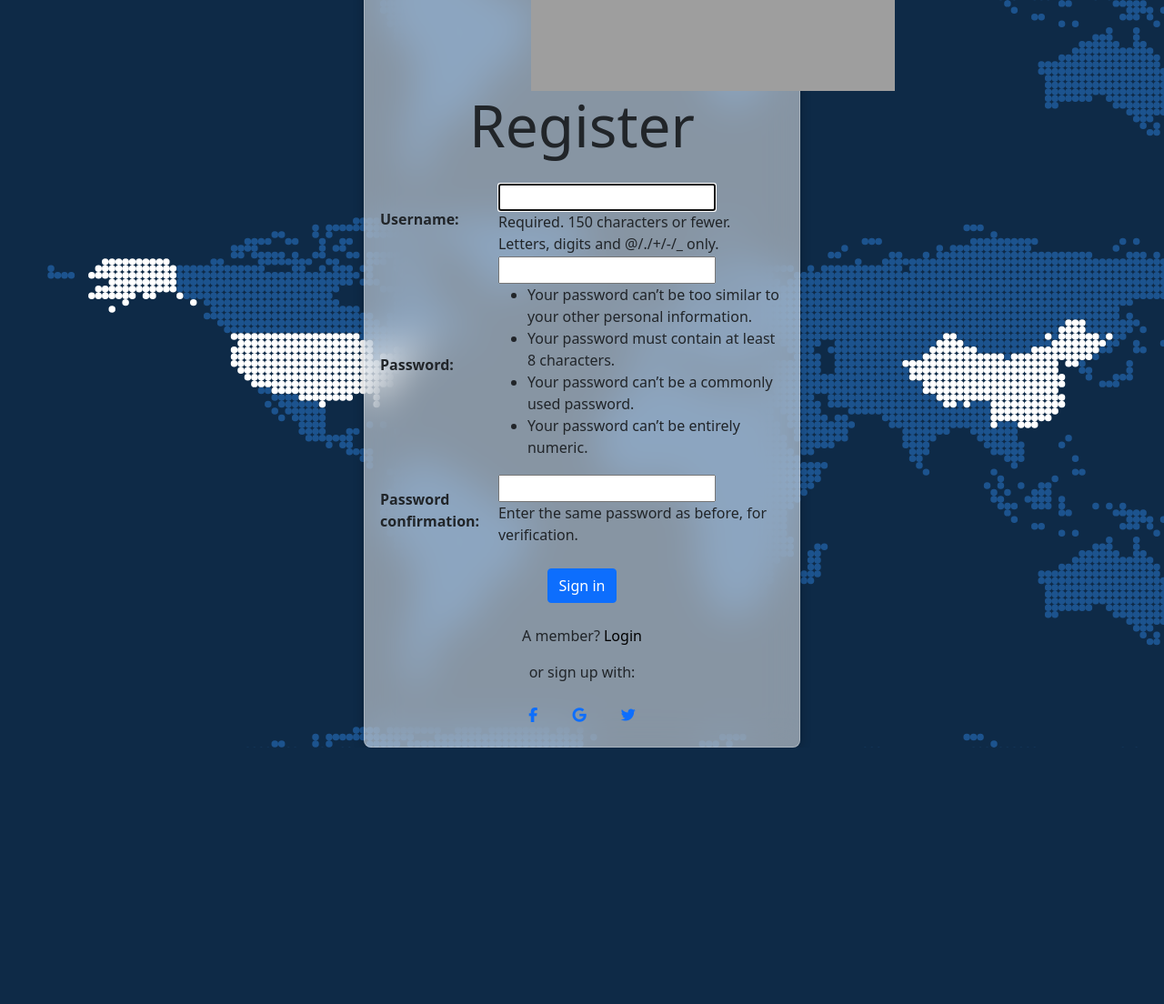
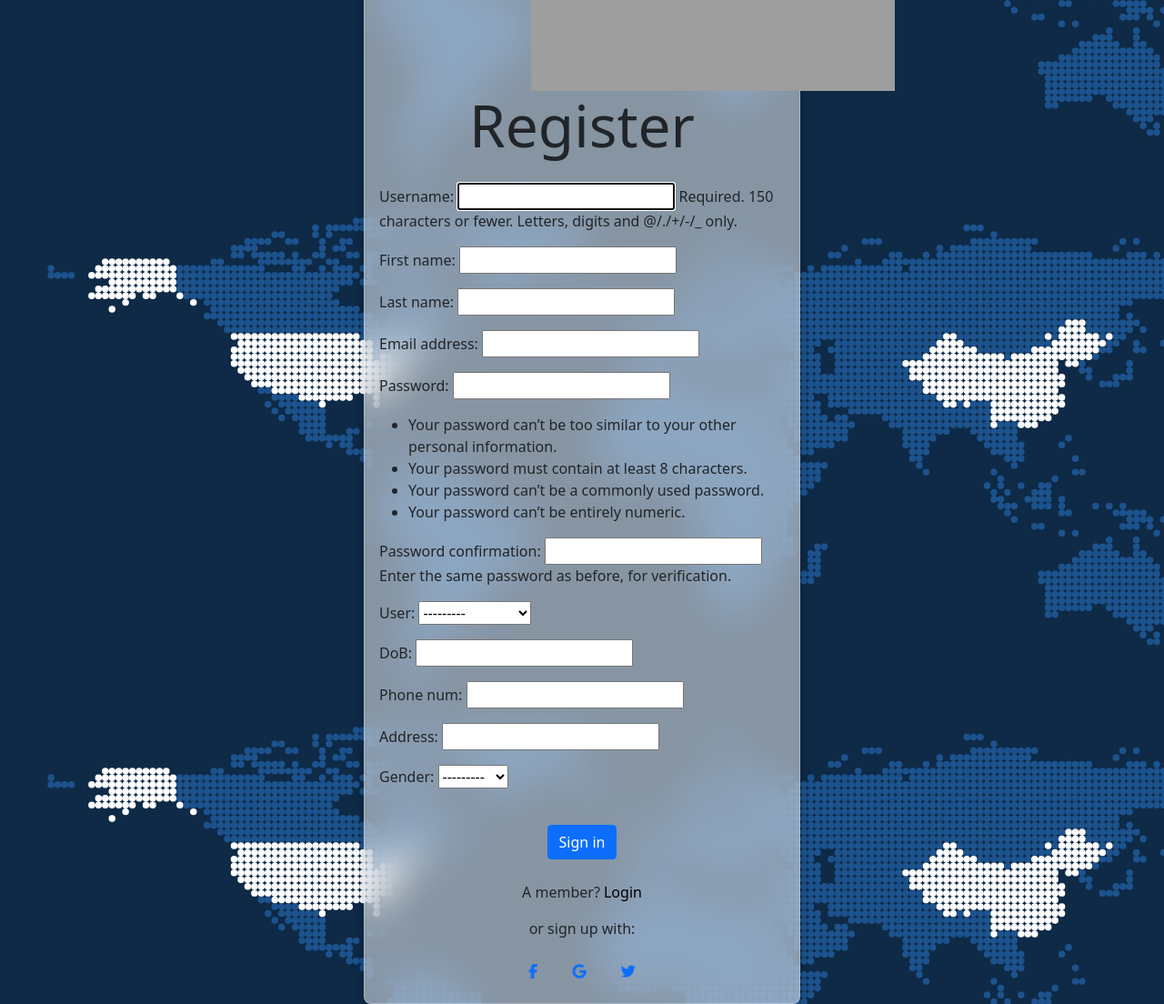
Before and after one commit to VoidMD/Project-Aperture, a Django app: page /register/ in a window 1280 px wide. Shown: the part 347-1451 px from the top of the page at 91% size. Before the commit the page ends 1169 px from the top, so only its background shows below. Run offline with Django 4.2, Linux system fonts and the light colour scheme; data comes from the database, SQL or seed files in the repository; both versions use the stored data as it was after the commit; some libraries are stand-ins or nearby versions; grey boxes are pictures that could not be loaded.

Commit message:
forms added

```diff
--- a/ApertureProject/base/admin.py
+++ b/ApertureProject/base/admin.py
@@ -1,7 +1,11 @@
 from django.contrib import admin
-from .models import Airplane,Flight,Ticket
+from .models import *
 # Register your models here.
 
+admin.site.register(Person)
 admin.site.register(Airplane)
 admin.site.register(Flight)
 admin.site.register(Ticket)
+admin.site.register(Booked)
+admin.site.register(Waitlist)
+admin.site.register(Bags)
--- /dev/null
+++ b/ApertureProject/base/forms.py
@@ -0,0 +1,31 @@
+from dataclasses import field, fields
+from pyexpat import model
+from django import forms
+from django.forms import ModelForm
+from django.contrib.auth.forms import UserCreationForm
+from django.contrib.auth.models import User
+from .models import Person
+
+class SignUpForm(UserCreationForm):
+    username = forms.TextInput(attrs={'class': 'form-control', 'placeholder': 'Username'})
+    first_name =forms.TextInput(attrs={'class': 'form-control', 'placeholder': 'First Name'})
+    last_name=forms.TextInput(attrs={'class': 'form-control', 'placeholder': 'Last Name'})
+    email=forms.EmailInput(attrs={'class': 'form-control', 'placeholder': 'Email'})
+    password1=forms.PasswordInput(attrs={'class': 'form-control', 'placeholder': 'Password'})
+    password2=forms.PasswordInput(attrs={'class': 'form-control', 'placeholder': 'Password Again'})
+
+    class Meta(UserCreationForm.Meta):
+        model = User
+        # I've tried both of these 'fields' declaration, result is the same
+        # fields = ('username', 'first_name', 'last_name', 'email', 'password1', 'password2', )
+        fields = UserCreationForm.Meta.fields + ('first_name', 'last_name', 'email',)
+
+class SignUpPerson(ModelForm):
+
+    # Dob = forms.DateField()
+    # Phone_number = forms.CharField()
+    # address = forms.CharField()
+
+    class Meta():
+        model = Person
+        fields = '__all__'
--- a/ApertureProject/base/models.py
+++ b/ApertureProject/base/models.py
@@ -31,6 +31,9 @@ class Airplane(models.Model):
     )
     on_maintenance = models.CharField(max_length=1, choices = ON_MAINTENANCE, default='F')
 
+    def __str__(self):
+        return self.Airplane_name
+
 class Flight(models.Model):
     Date = models.DateTimeField()
     Source_City = CountryField()
@@ -39,6 +42,9 @@ class Flight(models.Model):
     Flight_Duration = models.DurationField()
     Boarding_Time = models.CharField(max_length=30)
 
+    def __str__(self):
+        return str(self.pk)
+
 class Ticket(models.Model):
     Seat_location = models.CharField(max_length=100)
     Cabin = models.CharField(max_length=100)
@@ -46,15 +52,28 @@ class Ticket(models.Model):
     Date_of_Issue = models.DateField(default=datetime.today)
     Flight_Number = models.ForeignKey(Flight, on_delete=models.CASCADE)
 
+    def __str__(self):
+        return str(self.pk)
+
+
 class Booked(models.Model):
     User = models.ForeignKey(User, on_delete=models.CASCADE)
     Ticket_number = models.ForeignKey(Ticket , on_delete=models.CASCADE)
+
+    def __str__(self):
+        return 'user : {user}   Flight : {f}'.format(user = self.User , f = self.Ticket_number)
 
 class Waitlist(models.Model):
     User = models.ForeignKey(User, on_delete=models.CASCADE)
     Flight_Number = models.ForeignKey(Flight, on_delete=models.CASCADE)
 
+    def __str__(self):
+        return str(self.User)
+
 class Bags(models.Model):
     User = models.ForeignKey(User, on_delete=models.CASCADE)
-    Weight = models.CharField(default="23 KG")
-    Dimensions = models.CharField()
+    Weight = models.CharField(max_length=20,default="23 KG")
+    Dimensions = models.CharField(max_length=20)
+
+    def __str__(self):
+        return str(self.User)
--- a/ApertureProject/base/views.py
+++ b/ApertureProject/base/views.py
@@ -5,6 +5,8 @@ from django.http import HttpResponse
 from django.contrib.auth.models import User
 from django.contrib.auth.forms import UserCreationForm, PasswordChangeForm
 from django.contrib.auth import authenticate, login, logout
+
+from .forms import SignUpForm,SignUpPerson
 
 def home(request):
     return render(request, 'home.html')
@@ -38,10 +40,12 @@ def logoutUser(request):
     return redirect('home')
 
 def registerPage(request):
-    form = UserCreationForm()
+    form = SignUpForm()
+    person = SignUpPerson()
 
     if request.method == 'POST':
-        form = UserCreationForm(request.POST)
+        form = SignUpForm(request.POST)
+        person = SignUpPerson(request.POST)
         if form.is_valid():
             user = form.save(commit=False)
             user.username = user.username.lower()
@@ -53,7 +57,7 @@ def registerPage(request):
         else:
             messages.error(request, 'Something went wrong !')
 
-    return render(request,'login.html', {'form':form})
+    return render(request,'login.html', {'form':form,'person':person})
 
 def userProfile(request):
     if request.user.is_authenticated:
--- a/ApertureProject/templates/login.html
+++ b/ApertureProject/templates/login.html
@@ -79,32 +79,11 @@
     </div>
     <form method="POST" action="">
         {% csrf_token %}
-        <table>{{form.as_table}}</table>
-        <!-- <div class="form-floating mb-4">
-          {{form.username}}
-          <label for="floatingInput">{{form.username.label}}</label>
-        </div>
+        <table>{{form.as_p}}
+          {{person.as_p}}
+        </table>
 
 
-        <div class="form-floating mb-4">
-          <input type="password" class="form-control" id="floatingPassword" placeholder="Password" name="password">
-          <label for="floatingPassword">Password</label>
-        </div>
-
-        <div class="row mb-4">
-          <div class="col d-flex justify-content-center">
-
-            <div class="form-check">
-              <input class="form-check-input" type="checkbox" value="" id="form2Example31" checked />
-              <label class="form-check-label" for="form2Example31"> Remember me </label>
-            </div>
-          </div>
-
-          <div class="col">
-            <a class="link" href="#!">Forgot password?</a>
-          </div>
-        </div>
-       -->
         <!-- Submit button -->
         <div class="text-center my-4">
           <button type="submit" class="btn btn-primary" style="margin: 0 ;">Sign in</button>
```
Also changed, not shown: ApertureProject/base/migrations/0007_waitlist_person_booked_bags.py (added), ApertureProject/db.sqlite3.
